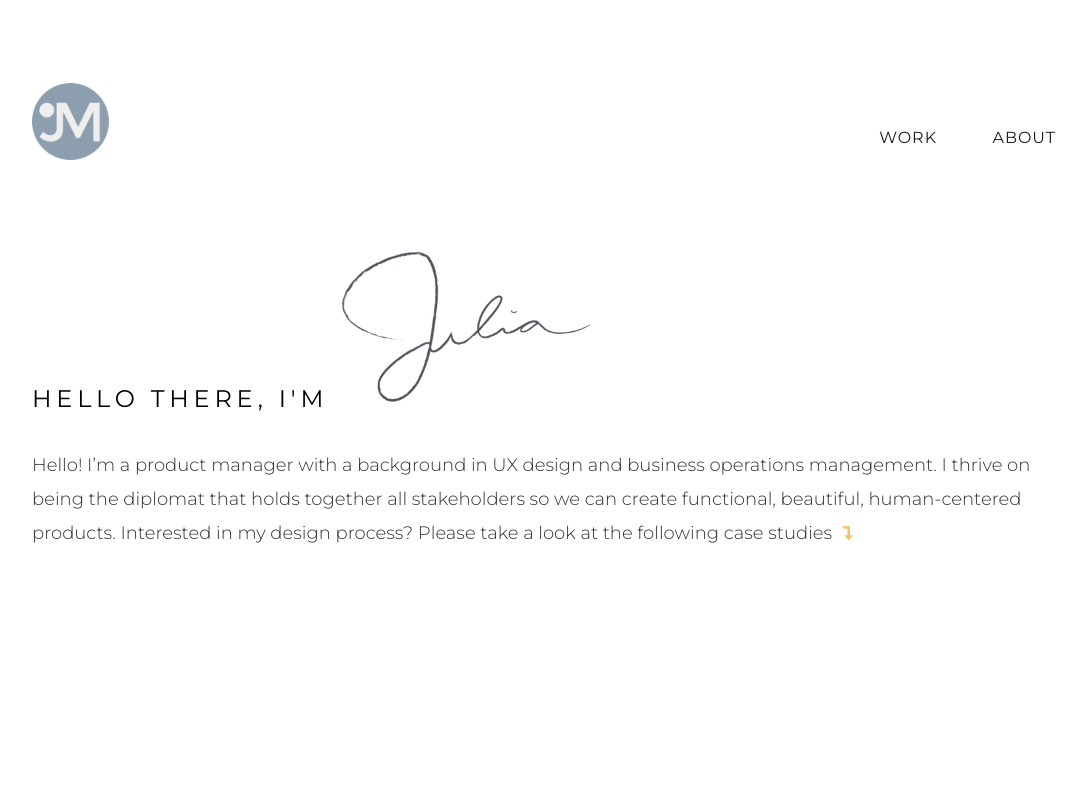
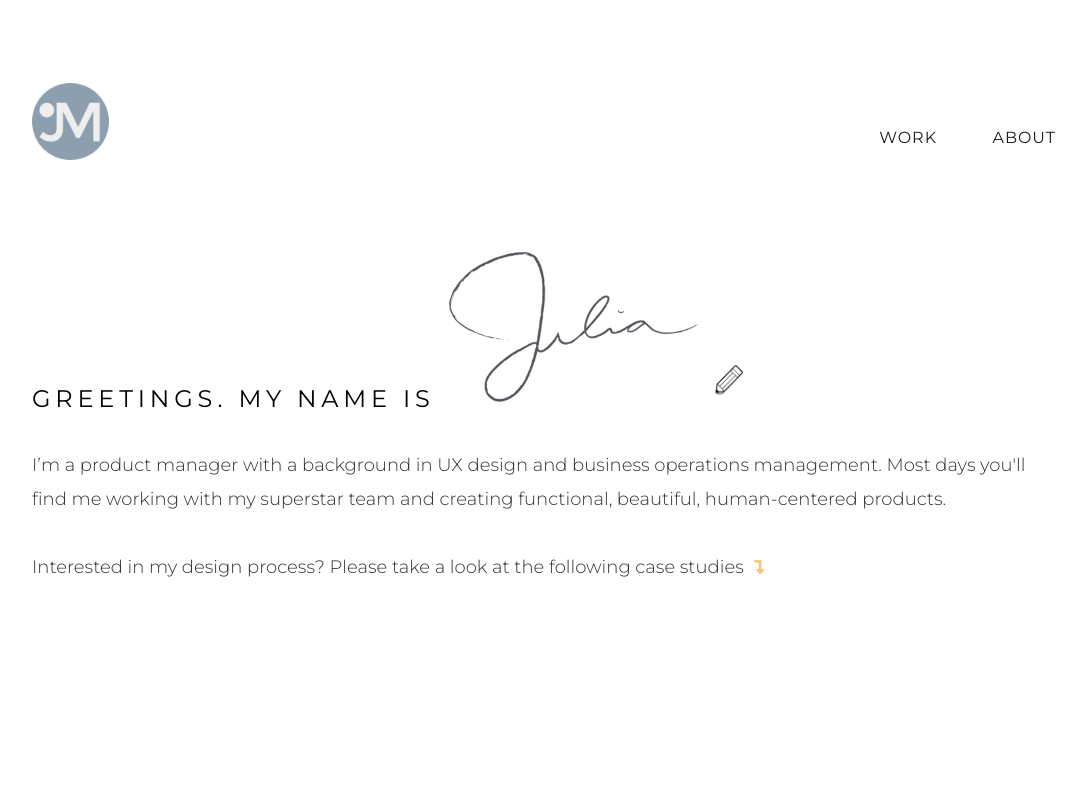
Before and after one commit to jmats/jmportfolio1, a plain HTML site: page index.html in a window 1280 px wide. Shown: the top 800 px of the page, without its empty margins (96-1182 px from the left). Drawn offline with Linux system fonts and the light colour scheme.

Commit message:
Pencilgif

```diff
--- a/css/style.css
+++ b/css/style.css
@@ -311,7 +311,7 @@ nav a:hover {
   padding-left: 10%;
   padding-right: 10%;
   padding-top: 40%;
-  padding-bottom: 25%;
+  padding-bottom: 0;
   text-align: left;
   min-height: 100vh;
 }
@@ -321,13 +321,17 @@ nav a:hover {
   margin-right: auto;
   padding-top: 5%;
   height: auto;
-  max-width: 50%;
+  max-width: 30%;
 }
 #signaturelarge {
   display: none;
 }
 #signaturefullwidth {
   display: none;
+}
+#pencilgif {
+  max-width: 20%;
+  height: auto;
 }
 .intro-subtitle {
     margin-bottom: 1.1rem;
@@ -649,6 +653,10 @@ ul.icons li {
   #signaturemobile {
     display: none;
   }
+  #pencilgif {
+    max-width: 6%;
+    height: auto;
+  }
   .about{
     margin: auto;
     padding-top: 10px;
--- a/index.html
+++ b/index.html
@@ -57,9 +57,10 @@
 
 <div class="intro">
   <div class="intro-inner">
-  <h2 class="intro-subtitle">Hello there, I'm <img id="signaturemobile" src="images/signaturemobile.png" /><img id="signaturefullwidth" src="images/signaturefullwidth.png" /></h2>
+  <h2 class="intro-subtitle">Greetings. My name is <img id="signaturemobile" src="images/signaturemobile.png" /><img id="signaturefullwidth" src="images/signaturefullwidth.png" /><img id="pencilgif" src="images/animat-pencil.gif"></h2>
   <br>
-  <p>Hello! I’m a product manager with a background in UX design and business operations management. I thrive on being the diplomat that holds together all stakeholders so we can create functional, beautiful, human-centered products. Interested in my design process? Please take a look at the following case studies<a href="#casestudies"><i class="fa fa-level-down" aria-hidden"true"></i></p></a>
+  <p>I’m a product manager with a background in UX design and business operations management. Most days you'll find me working with my superstar team and creating functional, beautiful, human-centered products.
+  <br><br>Interested in my design process? Please take a look at the following case studies<a href="#casestudies"><i class="fa fa-level-down" aria-hidden"true"></i></p></a>
 </div>
 </div>
 </header>
```
Also changed, not shown: images/animat-pencil.gif (added).
